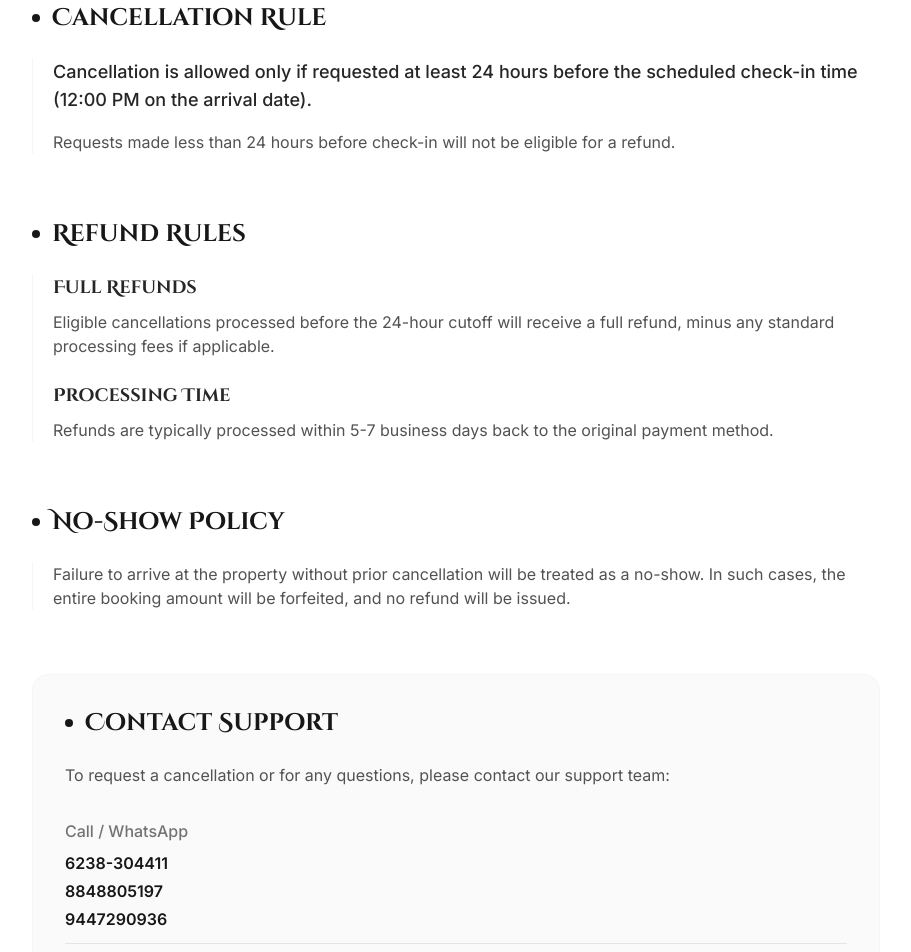
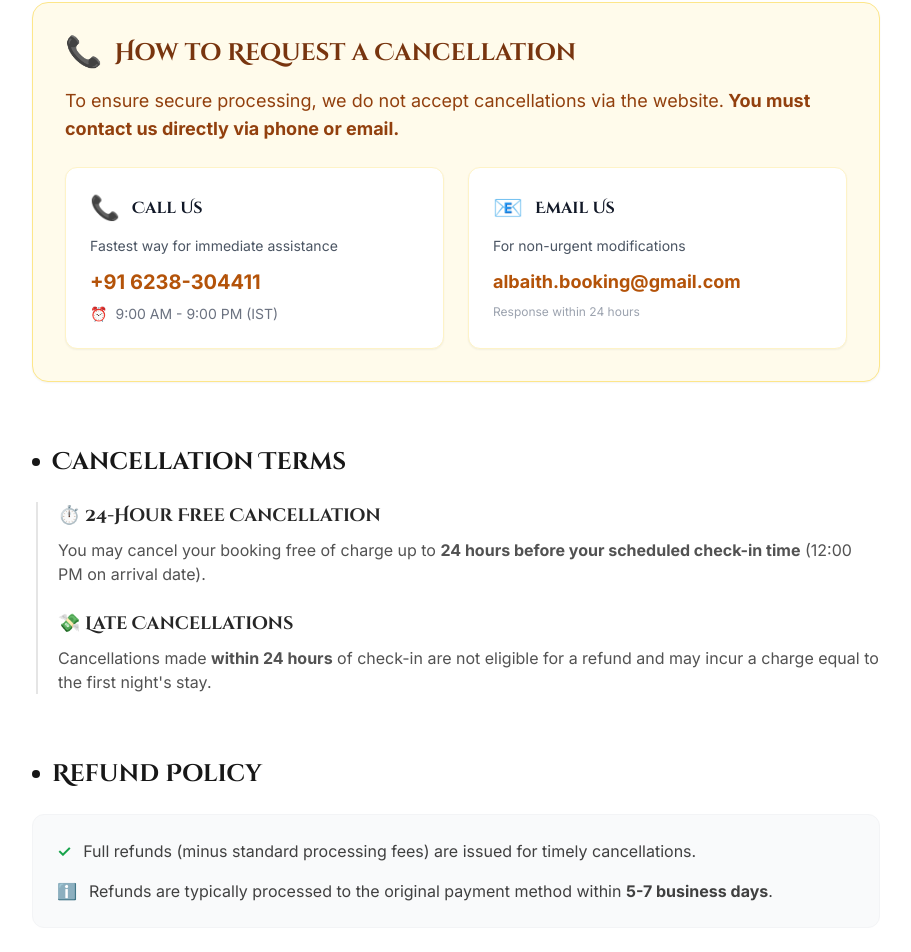
Before and after one commit to afsalda/al-baith, a React (Vite) app: page /cancellation-policy in a window 1280 px wide. Shown: the part 424-1376 px from the top of the page, without its empty margins (184-1095 px from the left). Built offline with nearby package versions, Linux system fonts and the light colour scheme.

Commit message:
feat: implement call-based cancellation policy & update website/email

```diff
--- a/api/book-room.ts
+++ b/api/book-room.ts
@@ -274,7 +274,7 @@ export default async function handler(
                         <div style="background: #fdfbf7; margin: 0 32px 32px; padding: 24px; border-radius: 12px; border: 1px dashed #dcd0bc;">
                             <h3 style="color: #92640a; margin: 0 0 12px; font-size: 14px; font-weight: 700; text-transform: uppercase; letter-spacing: 1px;">Cancellation Policy</h3>
 
-                            <p style="color: #4b5563; font-size: 13px; margin: 0 0 12px; line-height: 1.5;">To cancel or modify your booking, please contact Al-Baith Resort directly:</p>
+                            <p style="color: #4b5563; font-size: 13px; margin: 0 0 12px; line-height: 1.5;">To ensure secure processing, <strong>online cancellations are not available</strong>. Please contact Al-Baith Resort directly:</p>
 
                             <ul style="list-style: none; padding: 0; margin: 0 0 16px;">
                                 <li style="margin-bottom: 6px; color: #1f2937; font-size: 13px;">📞 <strong>Call us:</strong> +91 6238304411</li>
--- a/pages/CancellationPolicyPage.tsx
+++ b/pages/CancellationPolicyPage.tsx
@@ -10,37 +10,85 @@ const CancellationPolicyPage: React.FC = () => {
             </div>
 
             <div className="max-w-4xl mx-auto px-6 py-12 space-y-16">
-                {/* Cancellation Rule */}
+                {/* How to Request a Cancellation */}
+                <section className="bg-amber-50 border border-amber-200 rounded-2xl p-8 shadow-sm">
+                    <h2 className="text-2xl font-bold text-amber-900 mb-4 flex items-center">
+                        <span className="text-3xl mr-3">📞</span>
+                        How to Request a Cancellation
+                    </h2>
+                    <p className="text-amber-800 mb-6 text-lg">
+                        To ensure secure processing, we do not accept cancellations via the website.
+                        <strong> You must contact us directly via phone or email.</strong>
+                    </p>
+
+                    <div className="grid md:grid-cols-2 gap-6">
+                        <div className="bg-white p-6 rounded-xl border border-amber-100 shadow-sm transition hover:shadow-md">
+                            <div className="flex items-center mb-3">
+                                <span className="text-2xl mr-3">📞</span>
+                                <h3 className="font-bold text-gray-900">Call Us</h3>
+                            </div>
+                            <p className="text-gray-600 mb-3 text-sm">Fastest way for immediate assistance</p>
+                            <a href="tel:+916238304411" className="block text-xl font-bold text-amber-700 hover:underline mb-1">
+                                +91 6238-304411
+                            </a>
+                            <div className="text-sm text-gray-500 mt-2 flex items-center">
+                                <span className="mr-2">⏰</span> 9:00 AM - 9:00 PM (IST)
+                            </div>
+                        </div>
+
+                        <div className="bg-white p-6 rounded-xl border border-amber-100 shadow-sm transition hover:shadow-md">
+                            <div className="flex items-center mb-3">
+                                <span className="text-2xl mr-3">📧</span>
+                                <h3 className="font-bold text-gray-900">Email Us</h3>
+                            </div>
+                            <p className="text-gray-600 mb-3 text-sm">For non-urgent modifications</p>
+                            <a href="mailto:albaith.booking@gmail.com" className="block text-lg font-bold text-amber-700 hover:underline break-all">
+                                albaith.booking@gmail.com
+                            </a>
+                            <p className="text-xs text-gray-400 mt-2">Response within 24 hours</p>
+                        </div>
+                    </div>
+                </section>
+
+                {/* Cancellation Rules */}
                 <section>
                     <h2 className="text-2xl font-bold text-neutral-900 mb-6 flex items-center">
                         <span className="w-2 h-2 bg-neutral-900 rounded-full mr-3"></span>
-                        Cancellation Rule
+                        Cancellation Terms
                     </h2>
-                    <div className="pl-5 border-l border-neutral-100">
-                        <p className="text-lg text-neutral-800 font-medium mb-4">
-                            Cancellation is allowed only if requested at least 24 hours before the scheduled check-in time (12:00 PM on the arrival date).
-                        </p>
-                        <p className="text-neutral-600">
-                            Requests made less than 24 hours before check-in will not be eligible for a refund.
-                        </p>
+                    <div className="pl-5 border-l-2 border-neutral-200 ml-1 space-y-6">
+                        <div>
+                            <h3 className="font-bold text-lg text-neutral-800 mb-2">⏱️ 24-Hour Free Cancellation</h3>
+                            <p className="text-neutral-600">
+                                You may cancel your booking free of charge up to <strong>24 hours before your scheduled check-in time</strong> (12:00 PM on arrival date).
+                            </p>
+                        </div>
+                        <div>
+                            <h3 className="font-bold text-lg text-neutral-800 mb-2">💸 Late Cancellations</h3>
+                            <p className="text-neutral-600">
+                                Cancellations made <strong>within 24 hours</strong> of check-in are not eligible for a refund and may incur a charge equal to the first night's stay.
+                            </p>
+                        </div>
                     </div>
                 </section>
 
-                {/* Refund Rules */}
+                {/* Refund Policy */}
                 <section>
                     <h2 className="text-2xl font-bold text-neutral-900 mb-6 flex items-center">
                         <span className="w-2 h-2 bg-neutral-900 rounded-full mr-3"></span>
-                        Refund Rules
+                        Refund Policy
                     </h2>
-                    <div className="space-y-6 pl-5 border-l border-neutral-100">
-                        <div>
-                            <h3 className="font-semibold text-lg text-neutral-800 mb-2">Full Refunds</h3>
-                            <p className="text-neutral-600">Eligible cancellations processed before the 24-hour cutoff will receive a full refund, minus any standard processing fees if applicable.</p>
-                        </div>
-                        <div>
-                            <h3 className="font-semibold text-lg text-neutral-800 mb-2">Processing Time</h3>
-                            <p className="text-neutral-600">Refunds are typically processed within 5-7 business days back to the original payment method.</p>
-                        </div>
+                    <div className="bg-gray-50 p-6 rounded-xl border border-gray-100">
+                        <ul className="space-y-4">
+                            <li className="flex items-start">
+                                <span className="text-green-600 mr-3 font-bold">✓</span>
+                                <span className="text-neutral-700">Full refunds (minus standard processing fees) are issued for timely cancellations.</span>
+                            </li>
+                            <li className="flex items-start">
+                                <span className="text-blue-600 mr-3 font-bold">ℹ️</span>
+                                <span className="text-neutral-700">Refunds are typically processed to the original payment method within <strong>5-7 business days</strong>.</span>
+                            </li>
+                        </ul>
                     </div>
                 </section>
 
@@ -50,33 +98,11 @@ const CancellationPolicyPage: React.FC = () => {
                         <span className="w-2 h-2 bg-neutral-900 rounded-full mr-3"></span>
                         No-Show Policy
                     </h2>
-                    <div className="pl-5 border-l border-neutral-100">
+                    <div className="pl-5 border-l-2 border-red-200 ml-1">
                         <p className="text-neutral-600">
-                            Failure to arrive at the property without prior cancellation will be treated as a no-show. In such cases, the entire booking amount will be forfeited, and no refund will be issued.
+                            Failure to check in without prior notice is considered a <strong>No-Show</strong>.
+                            The entire booking amount will be forfeited, and the reservation will be released.
                         </p>
-                    </div>
-                </section>
-
-                {/* Contact for Support */}
-                <section className="bg-neutral-50 p-8 rounded-2xl border border-neutral-100">
-                    <h2 className="text-2xl font-bold text-neutral-900 mb-6 flex items-center">
-                        <span className="w-2 h-2 bg-neutral-900 rounded-full mr-3"></span>
-                        Contact Support
-                    </h2>
-                    <p className="text-neutral-600 mb-8">To request a cancellation or for any questions, please contact our support team:</p>
-                    <div className="space-y-4">
-                        <div className="flex flex-col gap-2 pb-3 border-b border-neutral-200">
-                            <span className="text-neutral-500 font-medium">Call / WhatsApp</span>
-                            <div className="flex flex-col gap-1">
-                                <a href="https://wa.me/916238304411" target="_blank" rel="noopener noreferrer" className="text-neutral-900 font-semibold hover:text-amber-800 hover:underline">6238-304411</a>
-                                <a href="https://wa.me/918848805197" target="_blank" rel="noopener noreferrer" className="text-neutral-900 font-semibold hover:text-amber-800 hover:underline">8848805197</a>
-                                <a href="https://wa.me/919447290936" target="_blank" rel="noopener noreferrer" className="text-neutral-900 font-semibold hover:text-amber-800 hover:underline">9447290936</a>
-                            </div>
-                        </div>
-                        <div className="flex justify-between items-center pb-3 border-b border-neutral-200">
-                            <span className="text-neutral-500 font-medium">Email</span>
-                            <a href="mailto:albaith.booking@gmail.com" className="text-neutral-900 font-semibold hover:text-amber-800 hover:underline">albaith.booking@gmail.com</a>
-                        </div>
                     </div>
                 </section>
             </div>
```
